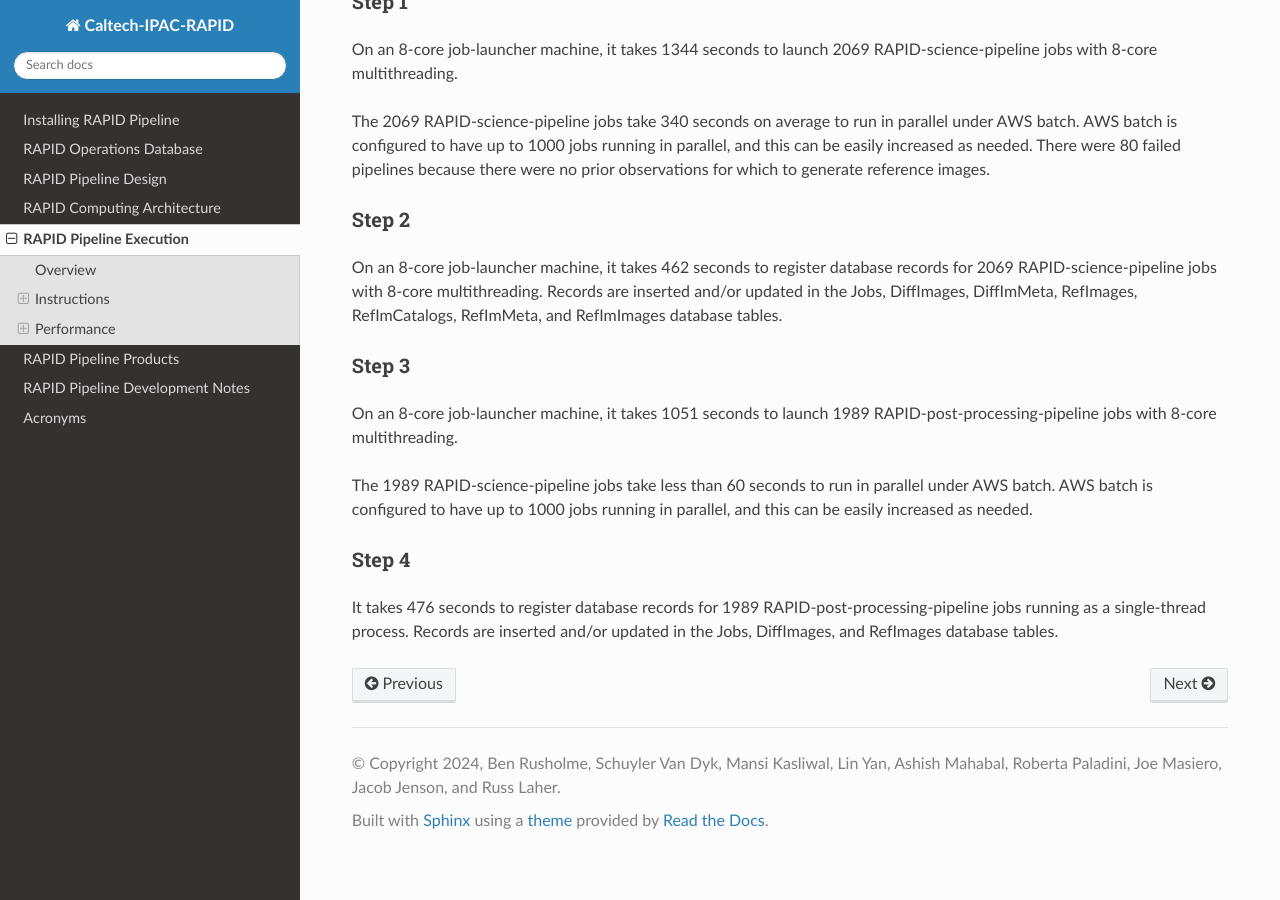
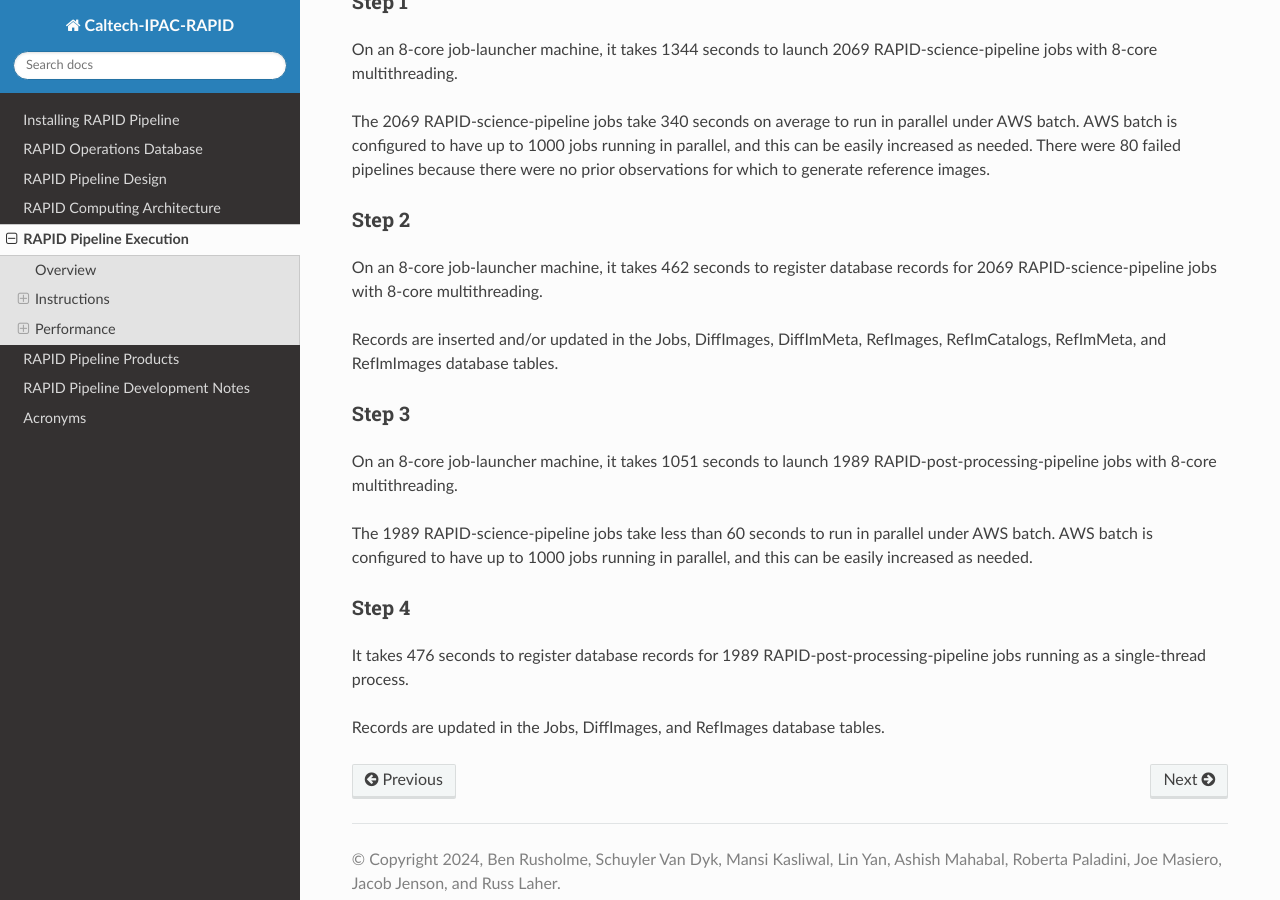
Before and after one commit to Caltech-IPAC/rapid, a Sphinx documentation site: the page built from docs/source/ops/bulk_run.rst, in a window 1280 px wide and 900 px high, scrolled down 2781 px. Built offline with Sphinx 7.4.7 and the Read the Docs theme 3.1.0, drawn with Linux system fonts in a browser that asks for light colours; formulas are drawn with MathJax 3.

Commit message:
Made more refinements.

```diff
--- a/docs/source/ops/bulk_run.rst
+++ b/docs/source/ops/bulk_run.rst
@@ -164,6 +164,7 @@ Step 2
 
 On an 8-core job-launcher machine, it takes 462 seconds
 to register database records for 2069 RAPID-science-pipeline jobs with 8-core multithreading.
+
 Records are inserted and/or updated in the Jobs, DiffImages, DiffImMeta, RefImages, RefImCatalogs, RefImMeta, and RefImImages database tables.
 
 Step 3
@@ -179,4 +180,5 @@ Step 4
 ============
 
 It takes 476 seconds to register database records for 1989 RAPID-post-processing-pipeline jobs running as a single-thread process.
-Records are inserted and/or updated in the Jobs, DiffImages, and RefImages database tables.
+
+Records are updated in the Jobs, DiffImages, and RefImages database tables.
```
